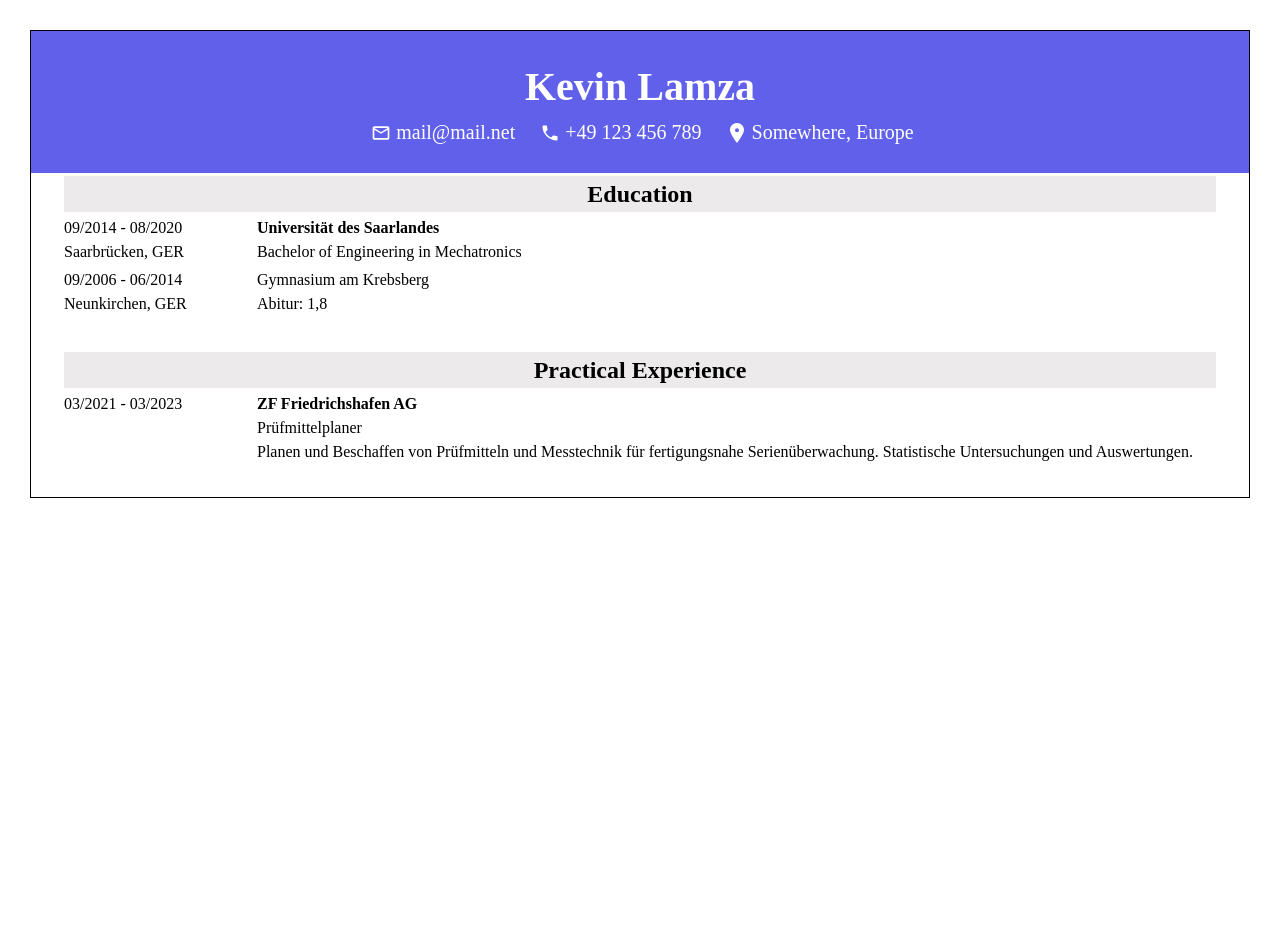
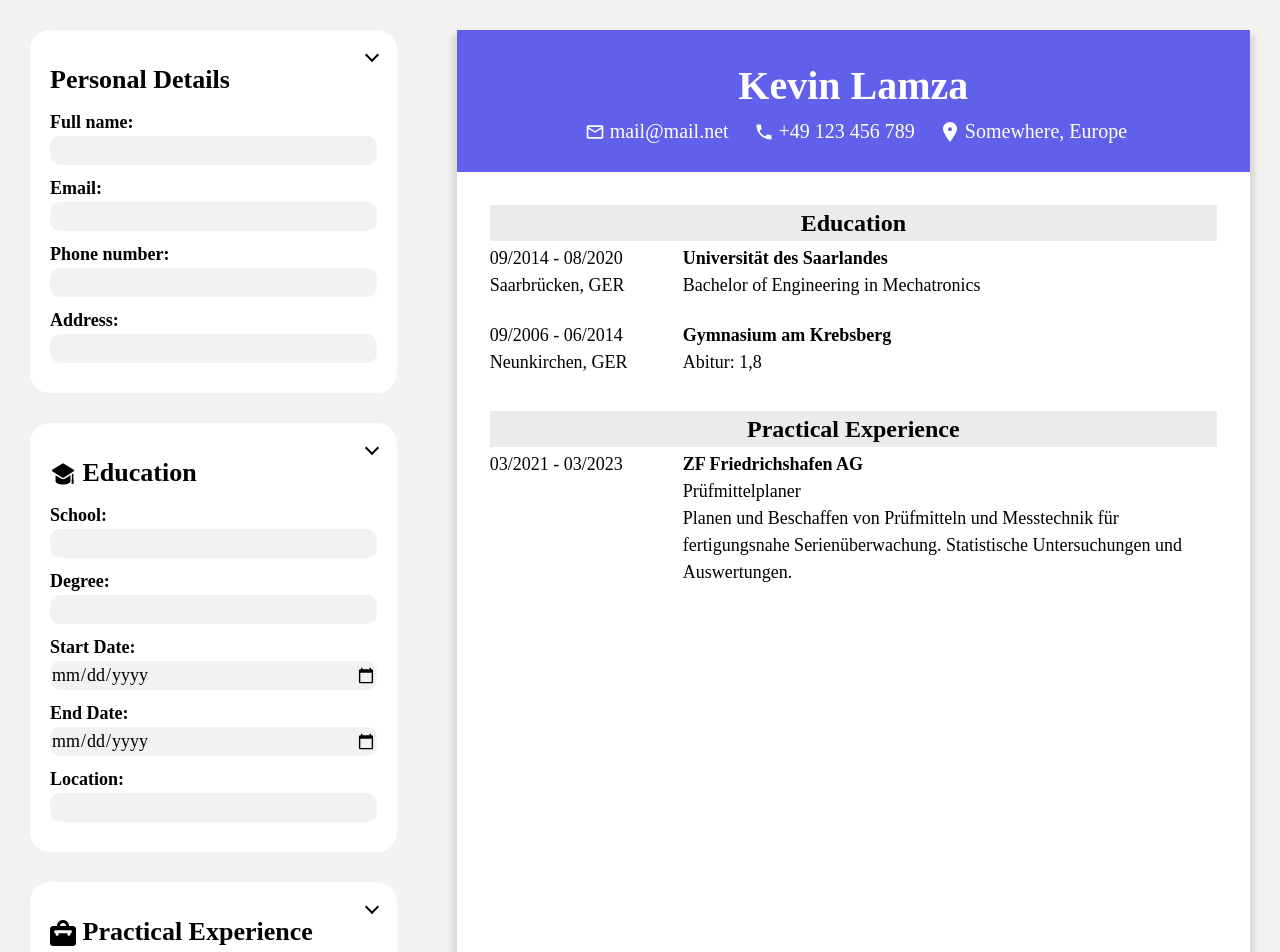
Before and after one commit to KevinLamza/odin-react-cv, a React (Vite) app: page / in a window 1280 px wide. Shown: the top 952 px of the page. Before the commit the page ends 800 px from the top, so only its background shows below. Built offline with nearby package versions, Linux system fonts and the light colour scheme.

Commit message:
Add static forms for user input

```diff
--- a/src/App.css
+++ b/src/App.css
@@ -41,12 +41,82 @@
   color: #888;
 } */
 
+body {
+  background-color: rgb(244, 241, 241);
+  font-size: 18px;
+}
+
+.gridContainer {
+  max-width: 1300px;
+  margin: auto;
+  display: grid;
+  grid-template-columns: 1fr 2fr;
+  grid-template-rows: 1fr;
+}
+
 .cv {
   margin: 30px;
-  border: 1px solid black;
+  /* border: 1px solid black; */
+  background-color: white;
+  box-shadow:
+    5px 5px 5px rgb(0 0 0 / 10%),
+    -5px 5px 5px rgb(0 0 0 / 10%);
 }
 
-section.generalInformation {
+.form {
+  margin: 30px;
+  background-color: white;
+  padding: 20px;
+  border-radius: 20px;
+  box-shadow:
+    5px 5px 5px rgb(0 0 0 / 0.1),
+    -5px -5px -5px rgb(0 0 0 / 0.1);
+}
+
+.formField {
+  margin-bottom: 10px;
+}
+
+.form h2 {
+  margin: 10px 0px;
+  font-size: 26px;
+}
+
+.form label {
+  font-size: 18px;
+  font-weight: 600;
+}
+
+.form input {
+  width: 100%;
+  border-style: none;
+  background-color: rgb(244, 241, 241);
+  border-radius: 10px;
+  /* margin: 0px 20px; */
+}
+
+.form img {
+  display: inline;
+  height: 26px;
+  margin-right: 0.25em;
+  vertical-align: text-bottom;
+}
+
+.form button {
+  box-sizing: border-box;
+  height: 10px;
+  width: 10px;
+  border-style: solid;
+  border-color: black;
+  border-width: 0px 2px 2px 0px;
+  transform: rotate(45deg);
+  background-color: white;
+  padding: 0px;
+  position: relative;
+  float: right;
+}
+
+div.generalInformation {
   background-color: rgb(96, 96, 235);
   color: white;
   padding-top: 26px;
@@ -80,7 +150,11 @@ section.generalInformation {
 .education,
 .practicalExperience {
   margin: 0px 30px;
-  margin-bottom: 30px;
+  margin-bottom: 10px;
+}
+
+.education {
+  margin-top: 30px;
 }
 
 .education table,
@@ -95,6 +169,10 @@ section.generalInformation {
   background-color: rgb(236, 234, 234);
 }
 
+td {
+  padding-bottom: 20px;
+}
+
 .time {
   box-sizing: content-box;
   width: 140px;
--- a/src/App.jsx
+++ b/src/App.jsx
@@ -3,6 +3,8 @@ import './App.css';
 import phone from './assets/phone.svg';
 import email from './assets/email.svg';
 import pin from './assets/pin.svg';
+import education from './assets/education.svg';
+import work from './assets/work.svg';
 
 // function App() {
 //   const [count, setCount] = useState(0);
@@ -38,10 +40,160 @@ import pin from './assets/pin.svg';
 export default function App() {
   return (
     <>
-      <div className="cv">
-        <GeneralInformation />
-        <Education />
-        <PracticalExperience />
+      <div className="gridContainer">
+        <div className="inputs">
+          <Input />
+        </div>
+        <div className="cv">
+          <GeneralInformation />
+          <Education />
+          <PracticalExperience />
+        </div>
+      </div>
+    </>
+  );
+}
+
+function Input() {
+  return (
+    <>
+      <InputGeneralInformation />
+      <InputEducation />
+      <InputPracticalExperience />
+    </>
+  );
+}
+
+function InputGeneralInformation() {
+  return (
+    <>
+      <div className="form">
+        <button></button>
+        <h2>Personal Details</h2>
+        <form>
+          <div className="formField">
+            <label htmlFor="name">Full name: </label>
+            <br />
+            <input type="text" name="name" required />
+            <br />
+          </div>
+          <div className="formField">
+            <label htmlFor="email">Email: </label>
+            <br />
+            <input type="email" name="email" required />
+            <br />
+          </div>
+          <div className="formField">
+            <label htmlFor="tel">Phone number: </label>
+            <br />
+            <input type="tel" name="tel" required />
+            <br />
+          </div>
+          <div className="formField">
+            <label htmlFor="address">Address: </label>
+            <br />
+            <input type="text" name="address" required />
+          </div>
+          {/* <input type="submit" value="Subscribe!" /> */}
+        </form>
+      </div>
+    </>
+  );
+}
+
+function InputEducation() {
+  return (
+    <>
+      <div className="form">
+        <button></button>
+        <h2>
+          <img src={education} />
+          Education
+        </h2>
+        <form>
+          <div className="formField">
+            <label htmlFor="school">School: </label>
+            <br />
+            <input type="text" name="school" required />
+            <br />
+          </div>
+          <div className="formField">
+            <label htmlFor="degree">Degree: </label>
+            <br />
+            <input type="text" name="degree" required />
+            <br />
+          </div>
+          <div className="formField">
+            <label htmlFor="startDate">Start Date: </label>
+            <br />
+            <input type="date" name="startDate" required />
+            <br />
+          </div>
+          <div className="formField">
+            <label htmlFor="endDate">End Date: </label>
+            <br />
+            <input type="date" name="endDate" required />
+            <br />
+          </div>
+          <div className="formField">
+            <label htmlFor="location">Location: </label>
+            <br />
+            <input type="text" name="location" required />
+          </div>
+          {/* <input type="submit" value="Subscribe!" /> */}
+        </form>
+      </div>
+    </>
+  );
+}
+
+function InputPracticalExperience() {
+  return (
+    <>
+      <div className="form">
+        <button></button>
+        <h2>
+          <img src={work} />
+          Practical Experience
+        </h2>
+        <form>
+          <div className="formField">
+            <label htmlFor="company">Company Name: </label>
+            <br />
+            <input type="text" name="company" required />
+            <br />
+          </div>
+          <div className="formField">
+            <label htmlFor="position">Position Title: </label>
+            <br />
+            <input type="text" name="degree" required />
+            <br />
+          </div>
+          <div className="formField">
+            <label htmlFor="startDate">Start Date: </label>
+            <br />
+            <input type="date" name="startDate" required />
+            <br />
+          </div>
+          <div className="formField">
+            <label htmlFor="endDate">End Date: </label>
+            <br />
+            <input type="date" name="endDate" required />
+            <br />
+          </div>
+          <div className="formField">
+            <label htmlFor="location">Location: </label>
+            <br />
+            <input type="text" name="location" required />
+            <br />
+          </div>
+          <div className="formField">
+            <label htmlFor="description">Description: </label>
+            <br />
+            <input type="text" name="description" required />
+          </div>
+          {/* <input type="submit" value="Subscribe!" /> */}
+        </form>
       </div>
     </>
   );
@@ -50,7 +202,7 @@ export default function App() {
 function GeneralInformation() {
   return (
     <>
-      <section className="generalInformation">
+      <div className="generalInformation">
         <h1>Kevin Lamza</h1>
         <div className="spanContainer">
           <span>
@@ -66,7 +218,7 @@ function GeneralInformation() {
             Somewhere, Europe
           </span>
         </div>
-      </section>
+      </div>
     </>
   );
 }
@@ -74,7 +226,7 @@ function GeneralInformation() {
 function Education() {
   return (
     <>
-      <section className="education">
+      <div className="education">
         <table>
           <tr>
             <th colSpan="2">
@@ -95,11 +247,11 @@ function Education() {
               09/2006 - 06/2014 <br /> Neunkirchen, GER
             </td>
             <td>
-              Gymnasium am Krebsberg <br /> Abitur: 1,8
+              <b>Gymnasium am Krebsberg</b> <br /> Abitur: 1,8
             </td>
           </tr>
         </table>
-      </section>
+      </div>
     </>
   );
 }
```
Also changed, not shown: src/assets/education.svg (added), src/assets/work.svg (added).
